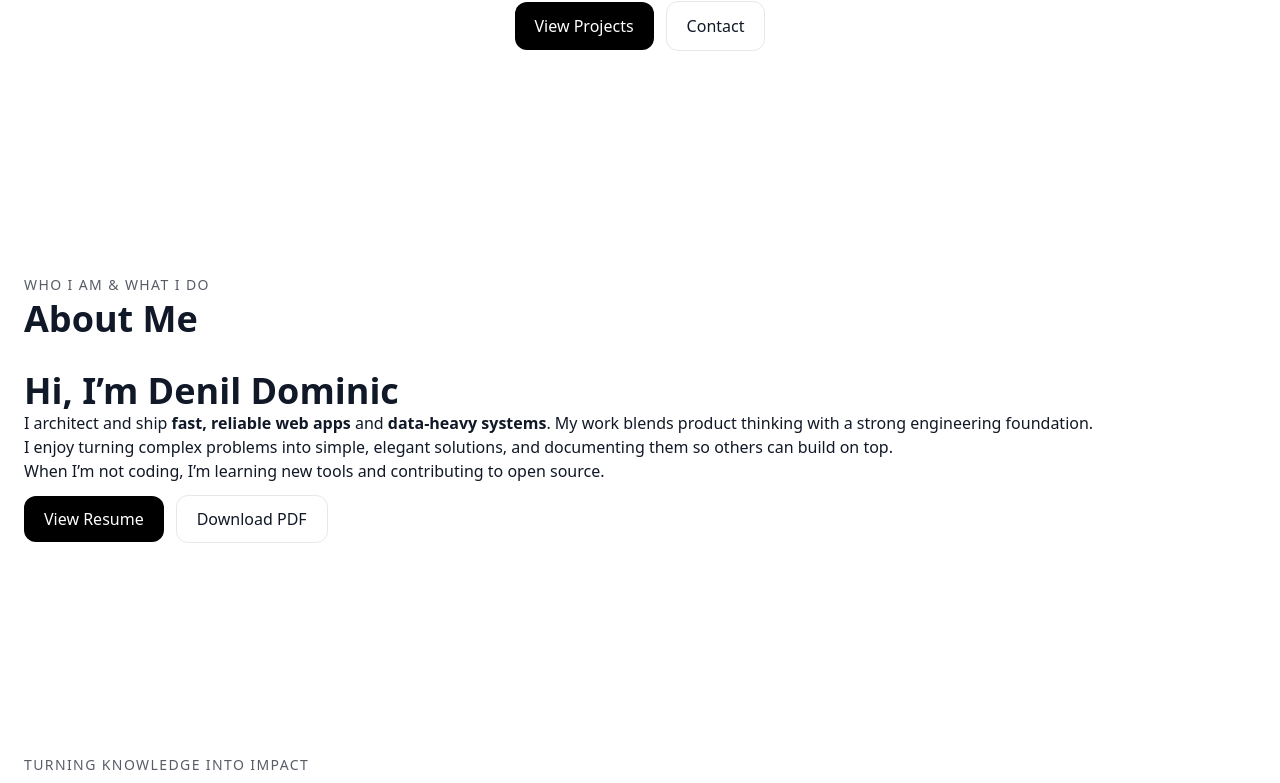
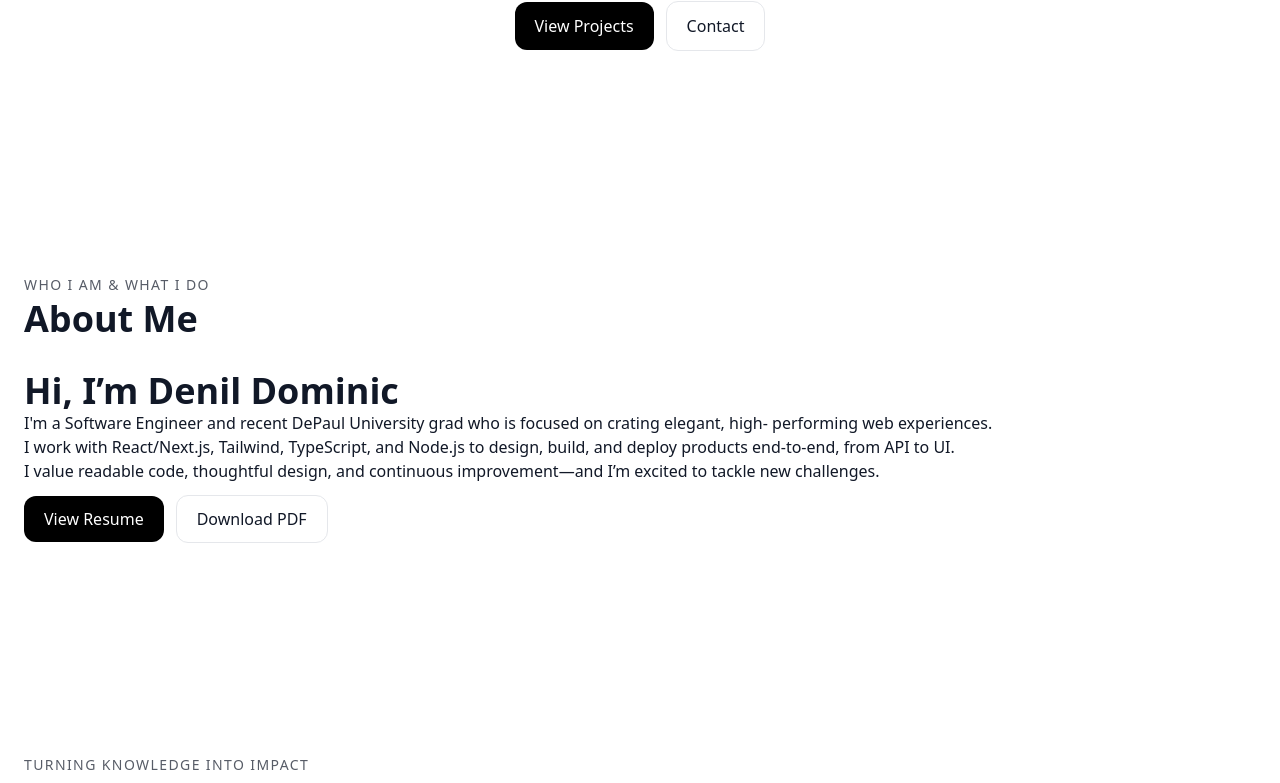
Before and after one commit to denildominic/denil-portfolio, a Next.js app: page / in a window 1280 px wide. Shown: the part 1042-1825 px from the top of the page. Built offline with nearby package versions, Linux system fonts and the light colour scheme.

Commit message:
Edited 'About Me' Section

```diff
--- a/content/about.mdx
+++ b/content/about.mdx
@@ -6,10 +6,8 @@ export const metadata = {
 
 # Hi, I’m Denil Dominic
 
-I architect and ship **fast, reliable web apps** and **data-heavy systems**.
-My work blends product thinking with a strong engineering foundation.
+I'm a Software Engineer and recent DePaul University grad who is focused on crating elegant, high- performing web experiences.
 
-I enjoy turning complex problems into simple, elegant solutions, and
-documenting them so others can build on top.
+I work with React/Next.js, Tailwind, TypeScript, and Node.js to design, build, and deploy products end-to-end, from API to UI.
 
-When I’m not coding, I’m learning new tools and contributing to open source.
+I value readable code, thoughtful design, and continuous improvement—and I’m excited to tackle new challenges.
```
